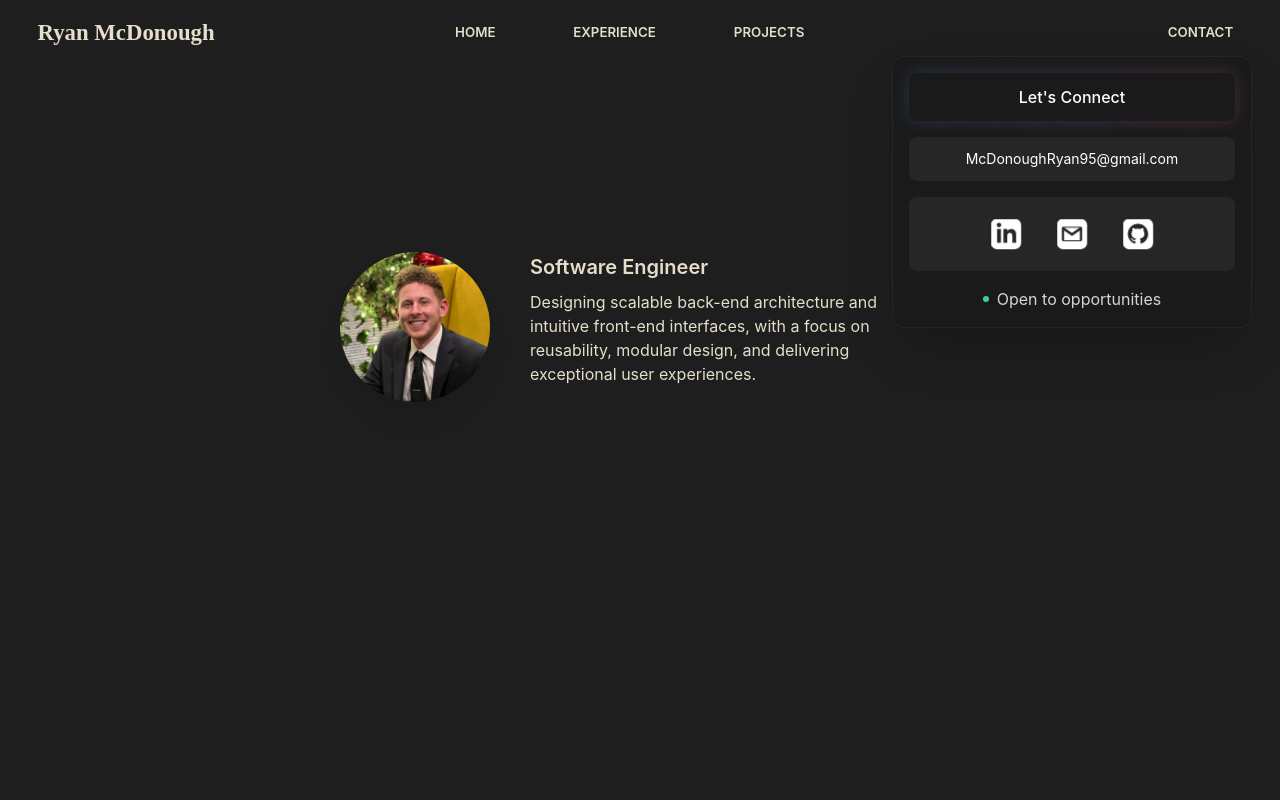
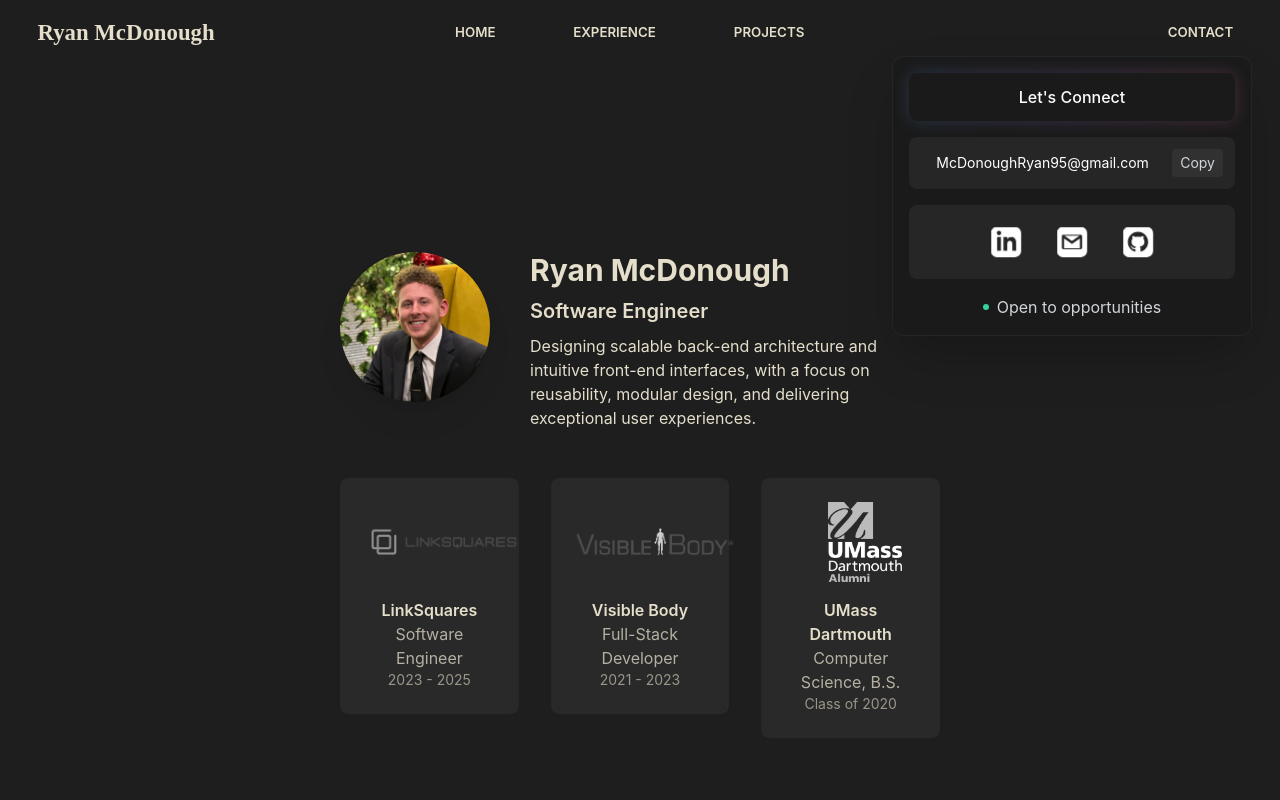
Before and after one commit to ramcdonough/portfolio, a React (Create React App) app: page / in a window 1280 px wide. Both pictures are taken after a click on the label "CONTACT". Shown: the top 800 px of the page. Built offline with nearby package versions, Linux system fonts and the light colour scheme; a web font is replaced by a local one.

Commit message:
Updated UI, profile page cards, text for experience. etc.

```diff
--- a/src/components/AnimatedRoutes.tsx
+++ b/src/components/AnimatedRoutes.tsx
@@ -28,7 +28,7 @@ export const AnimatedRoutes = () => {
   };
 
   return (
-    <div style={{ position: 'relative', minHeight: '100vh' }}>
+    <div className="relative min-h-screen flex flex-col">
       <AnimatePresence mode="wait" initial={false}>
         <Routes location={location} key={location.pathname}>
           <Route
@@ -40,12 +40,7 @@ export const AnimatedRoutes = () => {
                 animate="animate"
                 exit="exit"
                 transition={pageTransition}
-                style={{
-                  position: 'absolute',
-                  width: '100%',
-                  left: 0,
-                  right: 0
-                }}
+                className="w-full flex-grow"
               >
                 <Profile />
               </motion.div>
@@ -60,12 +55,7 @@ export const AnimatedRoutes = () => {
                 animate="animate"
                 exit="exit"
                 transition={pageTransition}
-                style={{
-                  position: 'absolute',
-                  width: '100%',
-                  left: 0,
-                  right: 0
-                }}
+                className="w-full flex-grow"
               >
                 <Experience />
               </motion.div>
@@ -80,12 +70,7 @@ export const AnimatedRoutes = () => {
                 animate="animate"
                 exit="exit"
                 transition={pageTransition}
-                style={{
-                  position: 'absolute',
-                  width: '100%',
-                  left: 0,
-                  right: 0
-                }}
+                className="w-full flex-grow"
               >
                 <Projects />
               </motion.div>
--- a/src/components/app/ContactDropdown.tsx
+++ b/src/components/app/ContactDropdown.tsx
@@ -1,6 +1,17 @@
 import { Socials } from "./Socials";
+import { useState } from "react";
 
 export const ContactDropdown = () => {
+    const [copyText, setCopyText] = useState("Copy");
+
+    const handleCopy = () => {
+        navigator.clipboard.writeText("McDonoughRyan95@gmail.com");
+        setCopyText("Copied!");
+        setTimeout(() => {
+            setCopyText("Copy");
+        }, 2000);
+    };
+
     return (
         <div className="bg-[#1a1a1a] border border-gray-700/30 rounded-xl shadow-2xl p-4 w-[min(360px,90vw)] max-h-[90vh] overflow-y-auto">
             <div className="space-y-4">
@@ -13,9 +24,10 @@ export const ContactDropdown = () => {
                 </div>
 
                 {/* Email with hover effect */}
+                <div className="group flex items-center justify-between bg-white/5 rounded-lg p-3 transition-all hover:bg-white/10">
                     <a
                         href="mailto:McDonoughRyan95@gmail.com"
-                    className="group block bg-white/5 rounded-lg p-3 transition-all hover:bg-white/10"
+                        className="flex-grow"
                     >
                         <div className="flex flex-col text-center">
                             <span className="text-white text-sm md:text-xs break-words group-hover:text-blue-300 transition-colors">
@@ -23,6 +35,13 @@ export const ContactDropdown = () => {
                             </span>
                         </div>
                     </a>
+                    <button
+                        onClick={handleCopy}
+                        className="ml-2 px-2 py-1 text-xs text-gray-300 hover:text-white bg-white/5 hover:bg-white/10 rounded transition-all"
+                    >
+                        {copyText}
+                    </button>
+                </div>
 
                 {/* Social links with new styling */}
                 <div className="bg-white/5 rounded-lg p-3">
--- a/src/components/app/FallingText.tsx
+++ b/src/components/app/FallingText.tsx
@@ -40,7 +40,7 @@ const FallingText: React.FC<FallingTextProps> = ({
 
     return (
         <div
-            className={`lg:flex-row lg:flex mb-10 ${
+            className={`lg:flex-row lg:flex lg:max-h-[500px] ${
                 card ? "card bg-primary p-5 drop-shadow-xl text-white" : ""
             }`}
         >
@@ -95,18 +95,19 @@ const FallingText: React.FC<FallingTextProps> = ({
                     </div>
                 )}
                 {body && (
-                    <div className="falling-text-body">
+                    <div className="falling-text-body max-h-[300px] overflow-y-auto">
                         {Array.isArray(body) ? (
-                            <ul>
+                            <ul className="space-y-2">
                                 <hr className="border-white my-2" />
                                 {body.map((item, index) => (
-                                    <li key={index} className="mb-2">
-                                        ● {item}
+                                    <li key={index} className="flex">
+                                        <span className="mr-2">●</span>
+                                        <span>{item}</span>
                                     </li>
                                 ))}
                             </ul>
                         ) : (
-                            <body>{body}</body>
+                            <p>{body}</p>
                         )}
                     </div>
                 )}
--- /dev/null
+++ b/src/components/app/ProfileCard.tsx
@@ -0,0 +1,41 @@
+import React from 'react';
+
+interface ProfileCardProps {
+    logo: string;
+    logoAlt: string;
+    title: string;
+    subtitle: string;
+    date: string;
+    description: string;
+}
+
+export const ProfileCard: React.FC<ProfileCardProps> = ({
+    logo,
+    logoAlt,
+    title,
+    subtitle,
+    date,
+    description
+}) => (
+    <div className="group bg-white/5 backdrop-blur-sm rounded-lg hover:bg-white/10 transition-all duration-300 hover:scale-105 cursor-pointer flex flex-col items-center h-fit">
+        <div className="w-full p-6">
+            <div className="w-40 h-20 flex items-center justify-center mx-auto">
+                <img
+                    src={logo}
+                    alt={logoAlt}
+                    className="max-h-full w-auto object-contain grayscale group-hover:grayscale-0 transition-all"
+                />
+            </div>
+            <div className="mt-4 text-center transform transition-all w-full">
+                <h3 className="font-semibold">{title}</h3>
+                <p className="text-sm opacity-75">{subtitle}</p>
+                <p className="text-xs opacity-60">{date}</p>
+                <div className="max-h-0 group-hover:max-h-20 overflow-hidden transition-all duration-300">
+                    <p className="text-xs leading-relaxed mt-2">
+                        {description}
+                    </p>
+                </div>
+            </div>
+        </div>
+    </div>
+);
--- a/src/components/app/TimelineCard.tsx
+++ b/src/components/app/TimelineCard.tsx
@@ -67,8 +67,8 @@ export const TimelineCard: React.FC<TimelineCardProps> = ({
                     {/* Description List */}
                     <div className="space-y-1.5">
                         {description.map((item, index) => (
-                            <div key={index} className="flex items-start gap-2 text-gray-300">
-                                <span className="text-blue-400 mt-1">•</span>
+                            <div key={index} className="flex items-center gap-2 text-gray-300">
+                                <span className="text-blue-400 text-xs">•</span>
                                 <p className="text-xs leading-relaxed">{item}</p>
                             </div>
                         ))}
--- a/src/components/views/experience.tsx
+++ b/src/components/views/experience.tsx
@@ -11,15 +11,17 @@ function Experience() {
                 date="11/2023 - 01/2025"
                 link="https://www.linksquares.com"
                 description={[
-                    "Independently designed and implemented an internal API key management system, enabling clients to view key names and manage activation without exposing key values",
-                    "Built internal tool to fully manage and generate the internal API keys",
-                    "Developed scalable solutions using Ruby on Rails, React, Docker, and RSpec for robust testing across 4 repositories.",
-                    "Built and maintained integrations between internal and third-party systems, optimizing customer workflows and increasing customer satisfaction",
-                    "Collaborated with cross-functional teams to deliver features, analytics, and integrations by a deadline",
+                    "Developed scalable solutions using Ruby on Rails, React, SQL, and GraphQL across 4 repositories.",
+                    "Worked closely with Sales and Marketing teams to deliver high-priority, time-sensitive features, analytics, and integrations by a deadline.",
+                    "Independently designed and implemented an internal API key management system that enabled clients to view key names and manage activation without exposing key values.",
+                    "Built and maintained integrations between internal and third-party systems, optimizing customer workflows, effectively reducing churn and increasing customer satisfaction.",
+                    "Adapted quickly to diverse projects, managing frequent context switching between multiple applications, internal tools, integrations, and analytics dashboards to meet business objectives.",
+                    "Wrote comprehensive test coverage using RSpec, ensuring code reliability and robustness through well-structured unit, integration, and feature tests.",
+                    "Balanced competing priorities across projects with distinct requirements, demonstrating strong organizational skills and technical adaptability in a fast-paced environment."
                 ]}
             />
             <TimelineCard
-                image="/images/VisibleBodyLogo.png"
+                image="/images/logo_visiblebody.png"
                 role="Full-Stack Developer"
                 date="06/2021 - 11/2023"
                 link="https://www.visiblebody.com"
--- a/src/components/views/profile.tsx
+++ b/src/components/views/profile.tsx
@@ -1,24 +1,52 @@
 import React from "react";
 import FallingText from "../app/FallingText";
+import { ProfileCard } from "../app/ProfileCard";
 
 function Profile() {
-    // Determine the imagePlacement based on screen width
     const imagePlacement = window.innerWidth < 768 ? "center" : "left";
 
     return (
-        <div className="flex justify-center h-screen">
-            <div className="md:mt-40 lg:w-1/2 md:w-3/4 sm:w-full p-5 text-center md:text-left text-primary">
+        <div className="relative min-h-screen">
+            <div className="flex justify-center w-full">
+                <div className="container relative w-full md:mt-40 lg:w-1/2 md:w-3/4 p-5 text-center md:text-left text-primary">
                     <FallingText
                         image="/images/avatar.jpg"
                         imagePlacement={imagePlacement}
                         imageSize={150}
                         circle={true}
-                    // title="Ryan McDonough"
+                        title="Ryan McDonough"
                         subtitle="Software Engineer"
                         body="Designing scalable back-end architecture and intuitive
                         front-end interfaces, with a focus on reusability,
                         modular design, and delivering exceptional user experiences."
                     />
+                    <div className="grid grid-cols-1 md:grid-cols-3 gap-8 mt-10 mb-20">
+                        <ProfileCard
+                            logo="/images/logo_linksquares.png"
+                            logoAlt="Linksquares Logo"
+                            title="LinkSquares"
+                            subtitle="Software Engineer"
+                            date="2023 - 2025"
+                            description="Building scalable solutions for AI-powered contract analysis"
+                        />
+                        <ProfileCard
+                            logo="/images/logo_visiblebody.png"
+                            logoAlt="Visible Body Logo"
+                            title="Visible Body"
+                            subtitle="Full-Stack Developer"
+                            date="2021 - 2023"
+                            description="Developed biology and anatomy course management software"
+                        />
+                        <ProfileCard
+                            logo="/images/logo_umassd_alumni.png"
+                            logoAlt="Umass Dartmouth Alumni"
+                            title="UMass Dartmouth"
+                            subtitle="Computer Science, B.S."
+                            date="Class of 2020"
+                            description="Focus on Software Engineering and Algorithm Design"
+                        />
+                    </div>
+                </div>
             </div>
         </div>
     );
```
Also changed, not shown: public/images/logo_umassd_alumni.png (added), public/images/logo_visiblebody.png (renamed from public/images/VisibleBodyLogo.png). Lines whose indentation alone changed are shown as unchanged.
